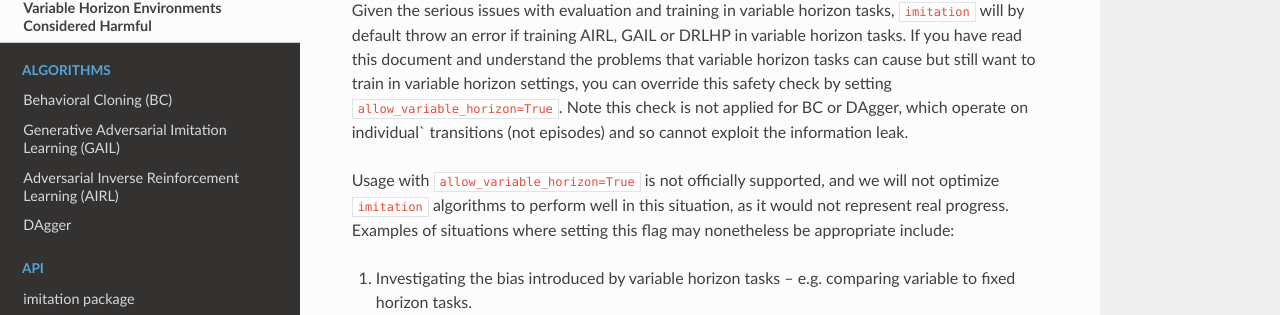
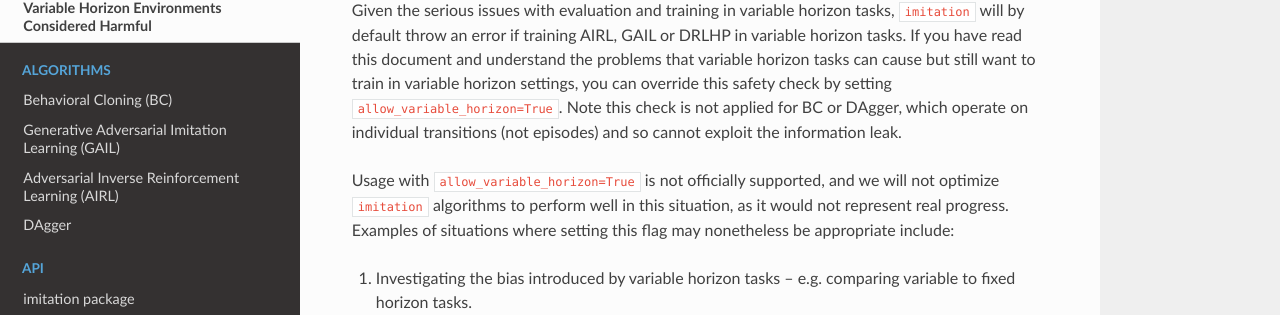
Before and after one commit to HumanCompatibleAI/imitation, a Sphinx documentation site: the page built from docs/guide/variable_horizon.rst, in a window 1280 px wide and 900 px high, scrolled down 1007 px. Shown: the part 204-519 px from the top of the window. Built offline with Sphinx 7.4.7 and the Read the Docs theme 2.0.0, drawn with Linux system fonts in a browser that asks for light colours.

```diff
--- a/docs/guide/variable_horizon.rst
+++ b/docs/guide/variable_horizon.rst
@@ -37,7 +37,7 @@ Our sister project `seals`_ provides fixed-horizon versions of many commonly use
 Given the serious issues with evaluation and training in variable horizon tasks, ``imitation`` will by default throw an error
 if training AIRL, GAIL or DRLHP in variable horizon tasks. If you have read this document and understand the problems that
 variable horizon tasks can cause but still want to train in variable horizon settings, you can override this safety check
-by setting ``allow_variable_horizon=True``. Note this check is not applied for BC or DAgger, which operate on individual`
+by setting ``allow_variable_horizon=True``. Note this check is not applied for BC or DAgger, which operate on individual
 transitions (not episodes) and so cannot exploit the information leak.
 
 Usage with ``allow_variable_horizon=True`` is not officially supported, and we will not optimize ``imitation`` algorithms
```
